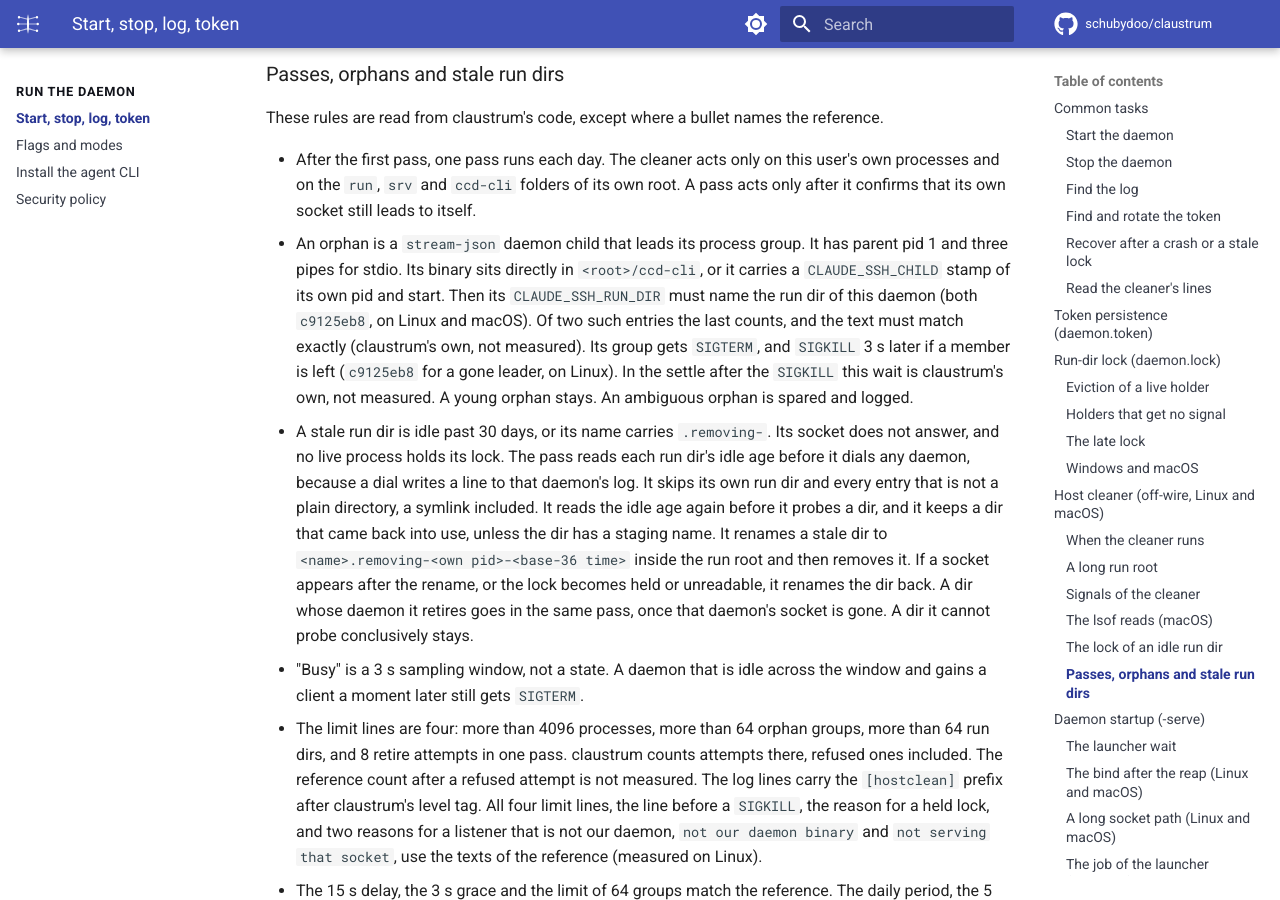
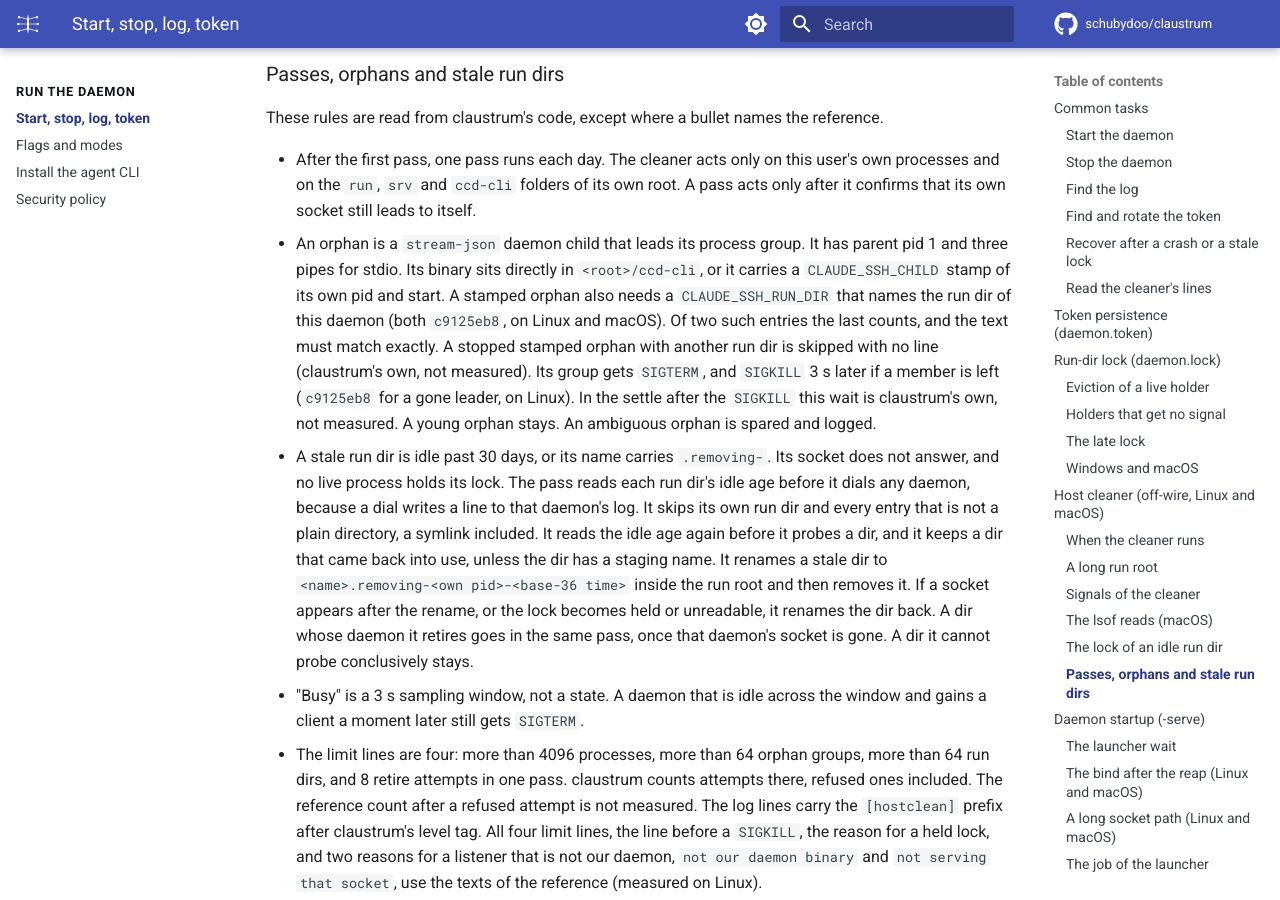
Before and after one commit to schubydoo/claustrum, an MkDocs documentation site: the page built from docs/DAEMON.md, in a window 1280 px wide and 900 px high, scrolled down 8804 px. Built offline with MkDocs 1.6.1 and Material for MkDocs 9.7.7, drawn with Linux system fonts in a browser that asks for light colours; comment, search, counter and statistics services are not loaded.

Commit message:
docs(hostsweep): record the silent skip of a stopped stamped orphan of another run dir
A stamped orphan, not a CLI orphan, needs the run dir of this daemon. A
stopped stamped orphan with another run dir is skipped with no line, which
is claustrum's own and not measured.

Co-Authored-By: Claude Opus 5.5 <noreply@anthropic.com>

```diff
--- a/docs/DAEMON.md
+++ b/docs/DAEMON.md
@@ -373,9 +373,10 @@ reference.
 - An orphan is a `stream-json` daemon child that leads its process group. It
   has parent pid 1 and three pipes for stdio. Its binary sits directly in
   `<root>/ccd-cli`, or it carries a `CLAUDE_SSH_CHILD` stamp of its own pid and
-  start. Then its `CLAUDE_SSH_RUN_DIR` must name the run dir of this daemon
-  (both `c9125eb8`, on Linux and macOS). Of two such entries the last counts,
-  and the text must match exactly (claustrum's own, not measured). Its
+  start. A stamped orphan also needs a `CLAUDE_SSH_RUN_DIR` that names the run
+  dir of this daemon (both `c9125eb8`, on Linux and macOS). Of two such entries
+  the last counts, and the text must match exactly. A stopped stamped orphan
+  with another run dir is skipped with no line (claustrum's own, not measured). Its
   group gets `SIGTERM`, and `SIGKILL` 3 s later if a member is left (`c9125eb8`
   for a gone leader, on Linux). In the settle after the `SIGKILL` this wait is
   claustrum's own, not measured. A young orphan stays. An ambiguous orphan is spared and logged.
```
Also changed, not shown: 1 other file.
